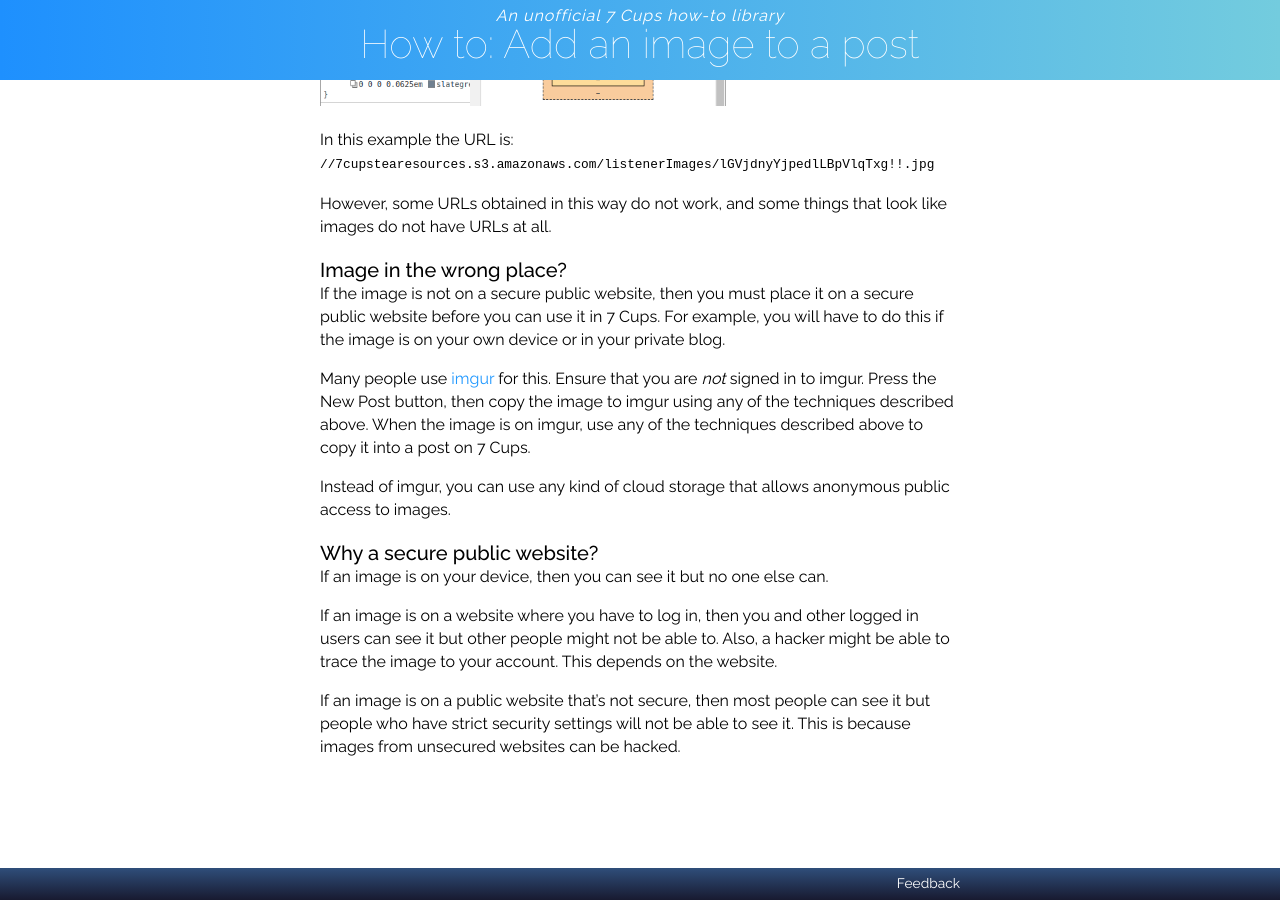
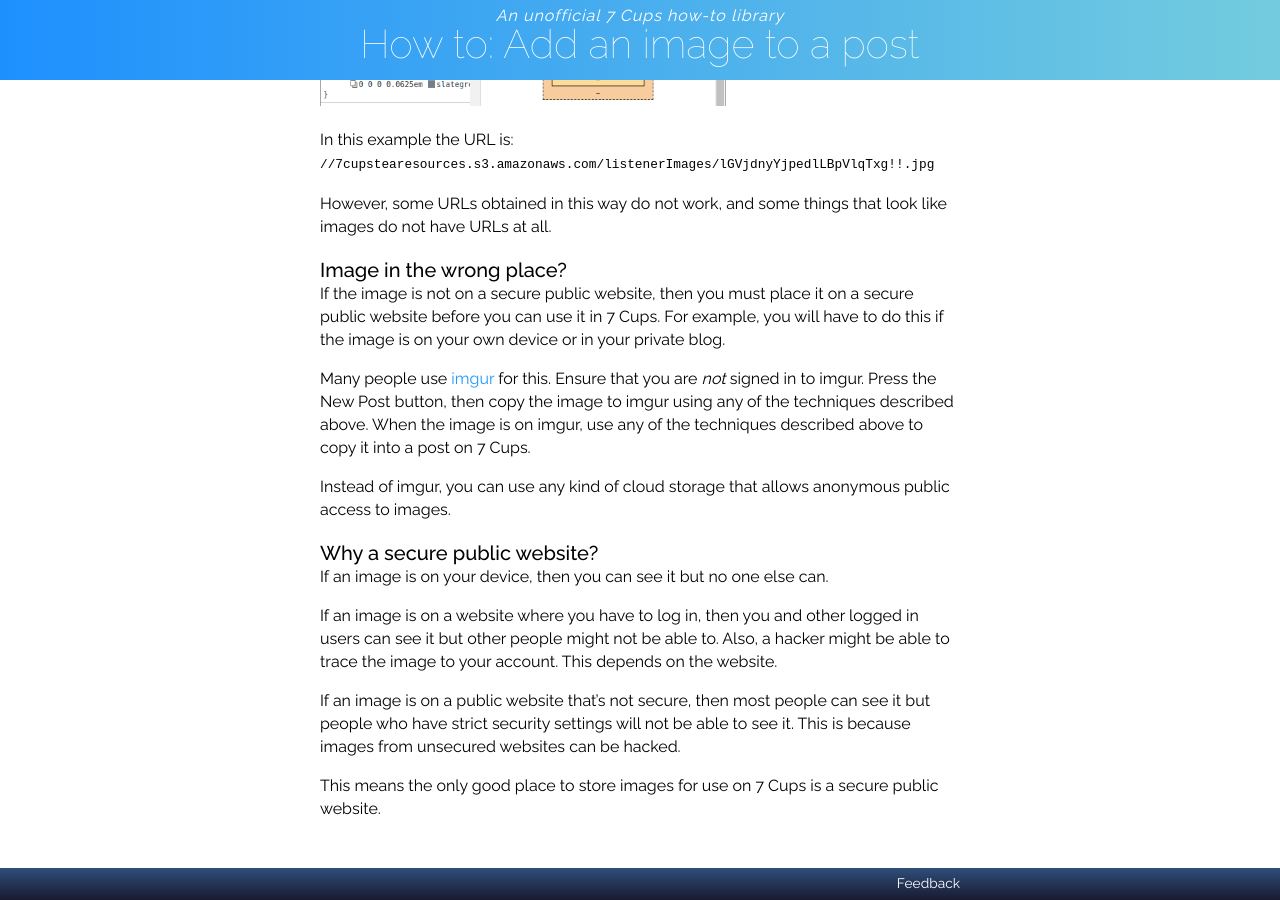
Before and after one commit to RarelyCharlie/rarelycharlie.github.io, a Jekyll site: the page built from _draft/image.md, in a window 1280 px wide and 900 px high, scrolled down 1583 px. Built offline with Jekyll 4.4.1, drawn with Linux system fonts in a browser that asks for light colours.

Commit message:
final words

```diff
--- a/_draft/image.md
+++ b/_draft/image.md
@@ -104,3 +104,5 @@ If an image is on your device, then you can see it but no one else can.
 If an image is on a website where you have to log in, then you and other logged in users can see it but other people might not be able to. Also, a hacker might be able to trace the image to your account. This depends on the website.
 
 If an image is on a public website that's not secure, then most people can see it but people who have strict security settings will not be able to see it. This is because images from unsecured websites can be hacked.
+
+This means the only good place to store images for use on 7 Cups is a secure public website.
```
